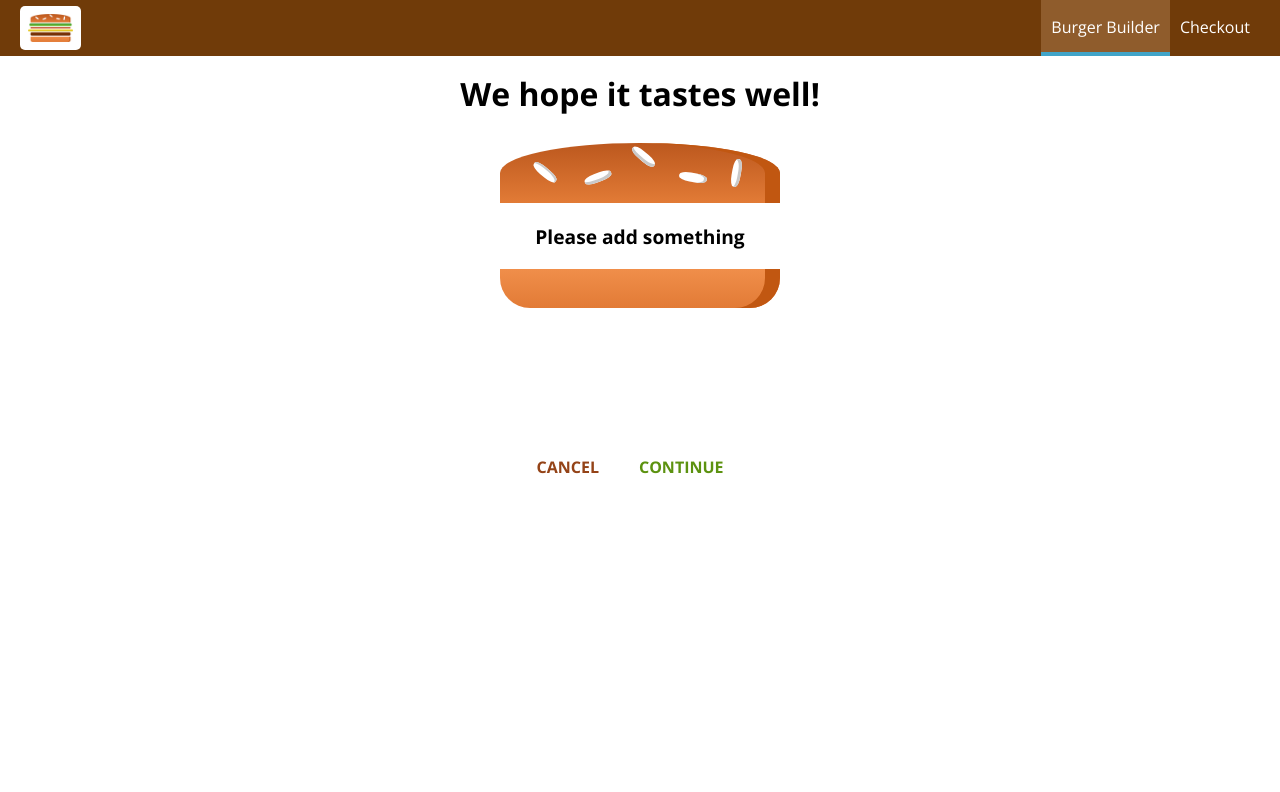
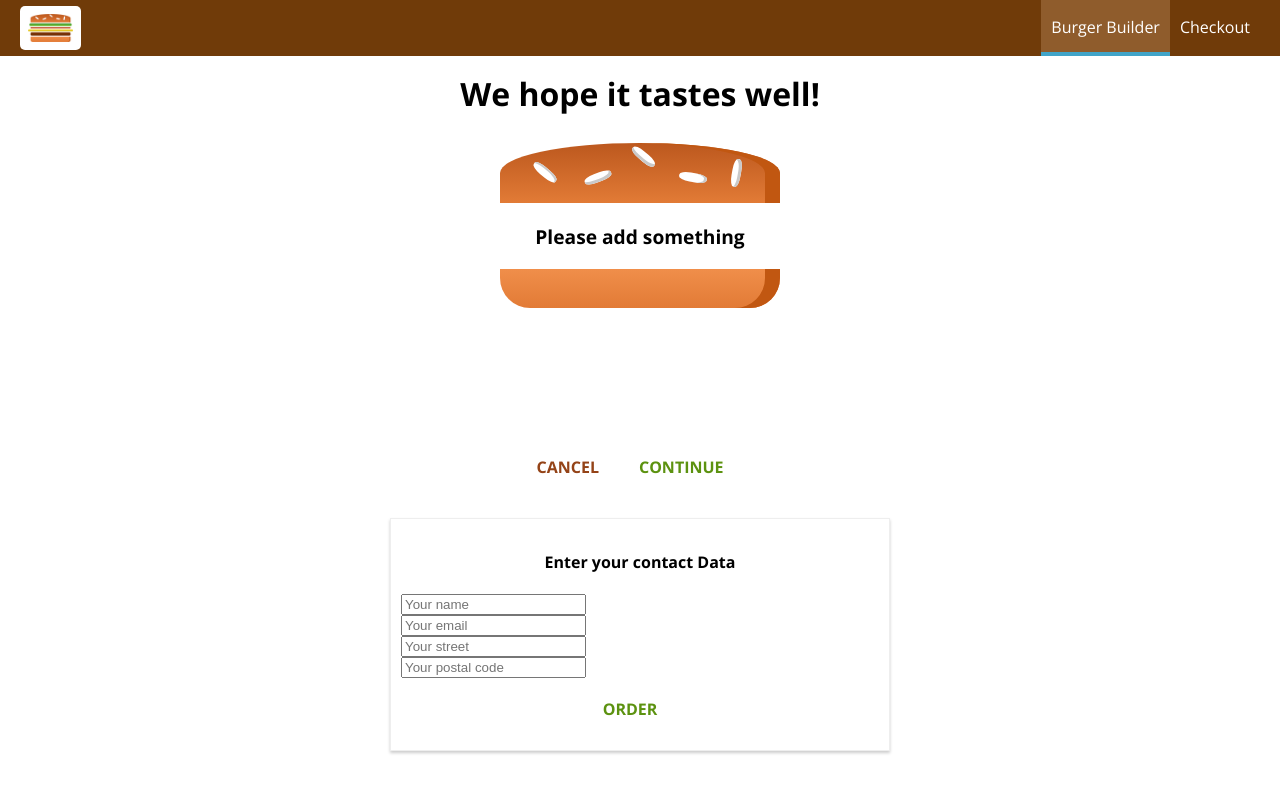
Before and after one commit to momtysamby/BurgerBuilder, a React app: page /checkout in a window 1280 px wide. Both pictures are taken after a click on the button "CONTINUE". Shown: the top 792 px of the page. Built offline with nearby package versions, Linux system fonts and the light colour scheme.

Commit message:
Contact data component created

```diff
--- a/src/containers/Checkout/Checkout.js
+++ b/src/containers/Checkout/Checkout.js
@@ -1,5 +1,7 @@
 import React, { Component } from 'react'
 import CheckoutSummary from '../../components/Order/ChechoutSummary/CheckoutSummary'
+import { Route } from 'react-router-dom'
+import ContactData from './ContactData/ContactData'
 
 class Checkout extends Component{
     state = {
@@ -36,6 +38,7 @@
                 ingredients={this.state.ingredients}
                 checkoutCancelled={this.checkoutCancelledHandler}
                 checkoutContinued={this.checkoutContinuedHandler}/>
+                <Route path={this.props.match.path + '/contact-data'} component={ContactData}/>
             </div>
         )
     }
--- /dev/null
+++ b/src/containers/Checkout/ContactData/ContactData.css
@@ -0,0 +1,19 @@
+.ContactData {
+    margin: 20px auto;
+    width: 80%;
+    text-align: center;
+    box-shadow: 0 2px 3px #ccc;
+    border: 1px solid #eee;
+    padding: 10px;
+    box-sizing: border-box;
+}
+
+.Input {
+    display: block;
+}
+
+@media (min-width: 600px) {
+    .ContactData {
+        width: 500px;
+    }
+}
--- /dev/null
+++ b/src/containers/Checkout/ContactData/ContactData.js
@@ -0,0 +1,31 @@
+import React, { Component } from 'react'
+import Button from '../../../components/UI/Button/Button'
+import classes from './ContactData.css'
+
+class ContactData extends Component{
+    state = {
+        name: '',
+        email: '',
+        address: {
+            street: '',
+            postalCode: ''
+        }
+    }
+
+    render() {
+        return(
+            <div className={classes.ContactData}>
+                <h4>Enter your contact Data</h4>
+                <form>
+                    <input className={classes.Input} type='text' name='name' placeholder='Your name' />
+                    <input className={classes.Input} type='text' name='email' placeholder='Your email' />
+                    <input className={classes.Input} type='text' name='street' placeholder='Your street' />
+                    <input className={classes.Input} type='text' name='postal' placeholder='Your postal code' />
+                    <Button btnType='Success'>ORDER</Button>
+                </form>
+            </div>
+        )
+    }
+}
+
+export default ContactData
```
